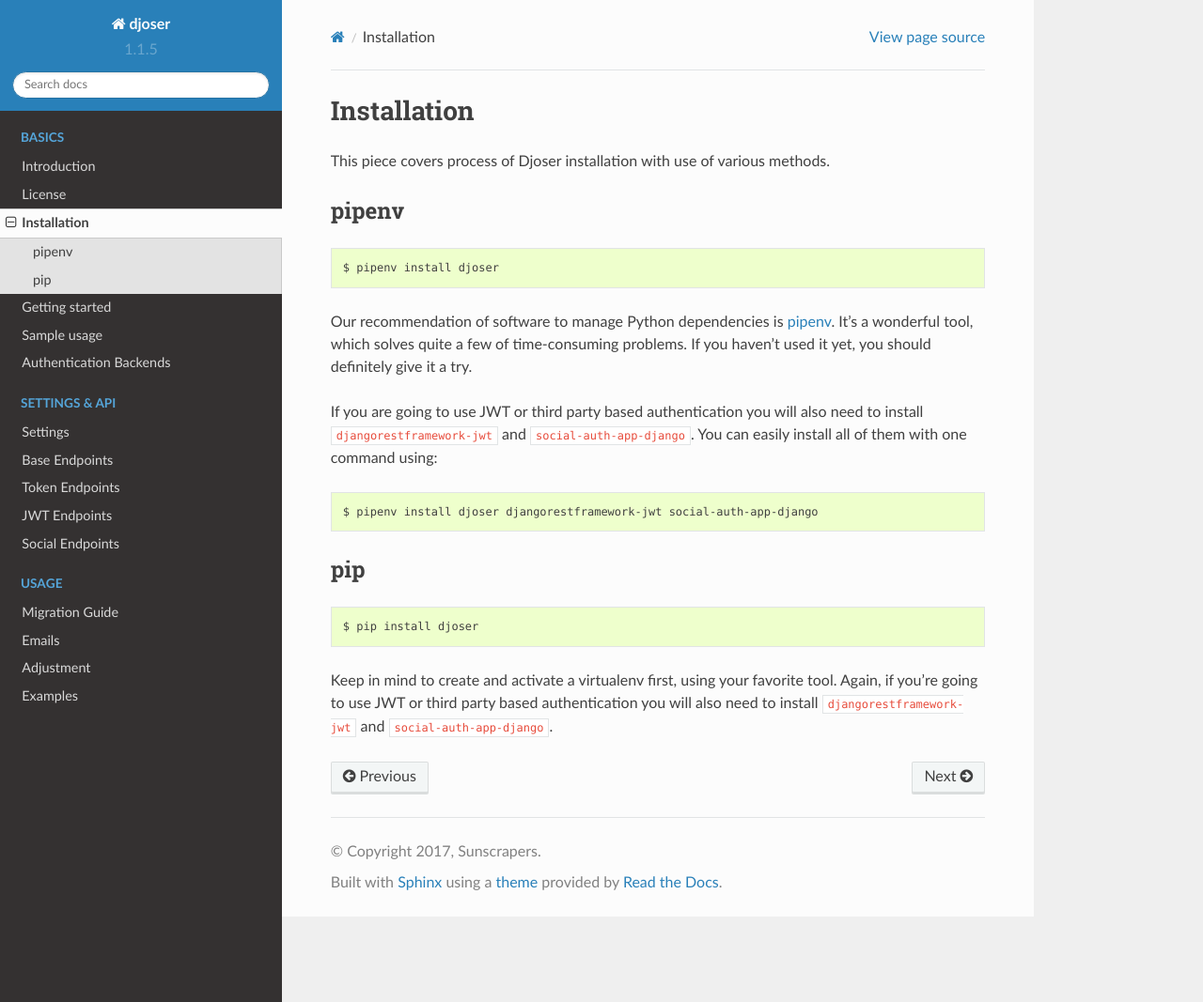
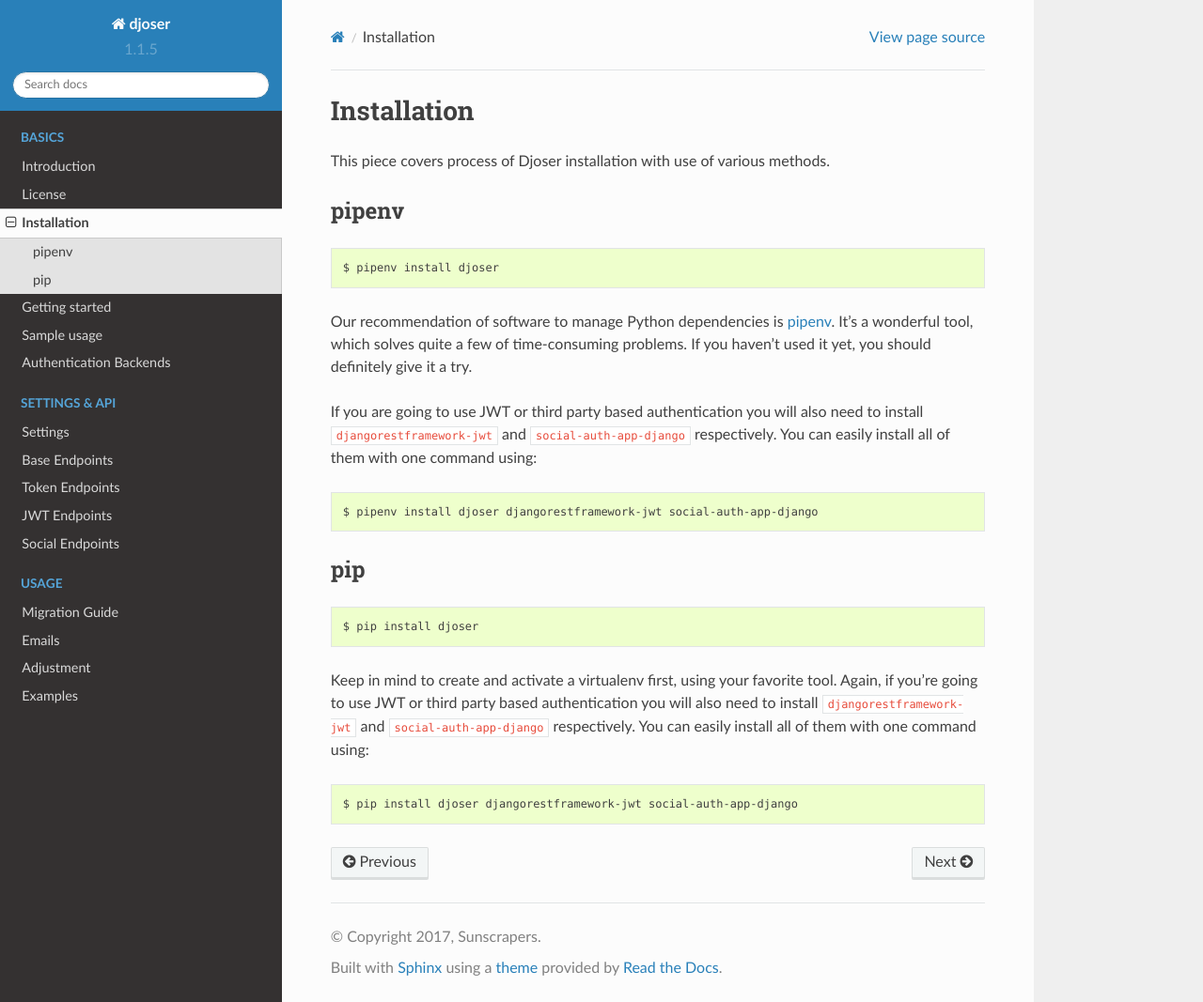
Before and after one commit to sunscrapers/djoser, a Sphinx documentation site: the page built from docs/source/installation.rst, in a window 1280 px wide and 1067 px high. Shown: the whole window at 94% size. Built offline with Sphinx 7.4.7 and the Read the Docs theme 2.0.0, drawn with Linux system fonts in a browser that asks for light colours.

Commit message:
Add pip example for installation of all deps
Clarify that djangorestframework-jwt and social-auth-app-django are used
respectively for JWT and third party auth support

```diff
--- a/docs/source/installation.rst
+++ b/docs/source/installation.rst
@@ -19,8 +19,8 @@ quite a few of time-consuming problems. If you haven't used it yet, you should
 definitely give it a try.
 
 If you are going to use JWT or third party based authentication you will also
-need to install ``djangorestframework-jwt`` and ``social-auth-app-django``.
-You can easily install all of them with one command using:
+need to install ``djangorestframework-jwt`` and ``social-auth-app-django``
+respectively. You can easily install all of them with one command using:
 
 .. code-block:: bash
 
@@ -37,4 +37,9 @@ pip
 
 Keep in mind to create and activate a virtualenv first, using your favorite tool.
 Again, if you're going to use JWT or third party based authentication you will
-also need to install ``djangorestframework-jwt`` and ``social-auth-app-django``.
+also need to install ``djangorestframework-jwt`` and ``social-auth-app-django``
+respectively. You can easily install all of them with one command using:
+
+.. code-block:: bash
+
+    $ pip install djoser djangorestframework-jwt social-auth-app-django
```
